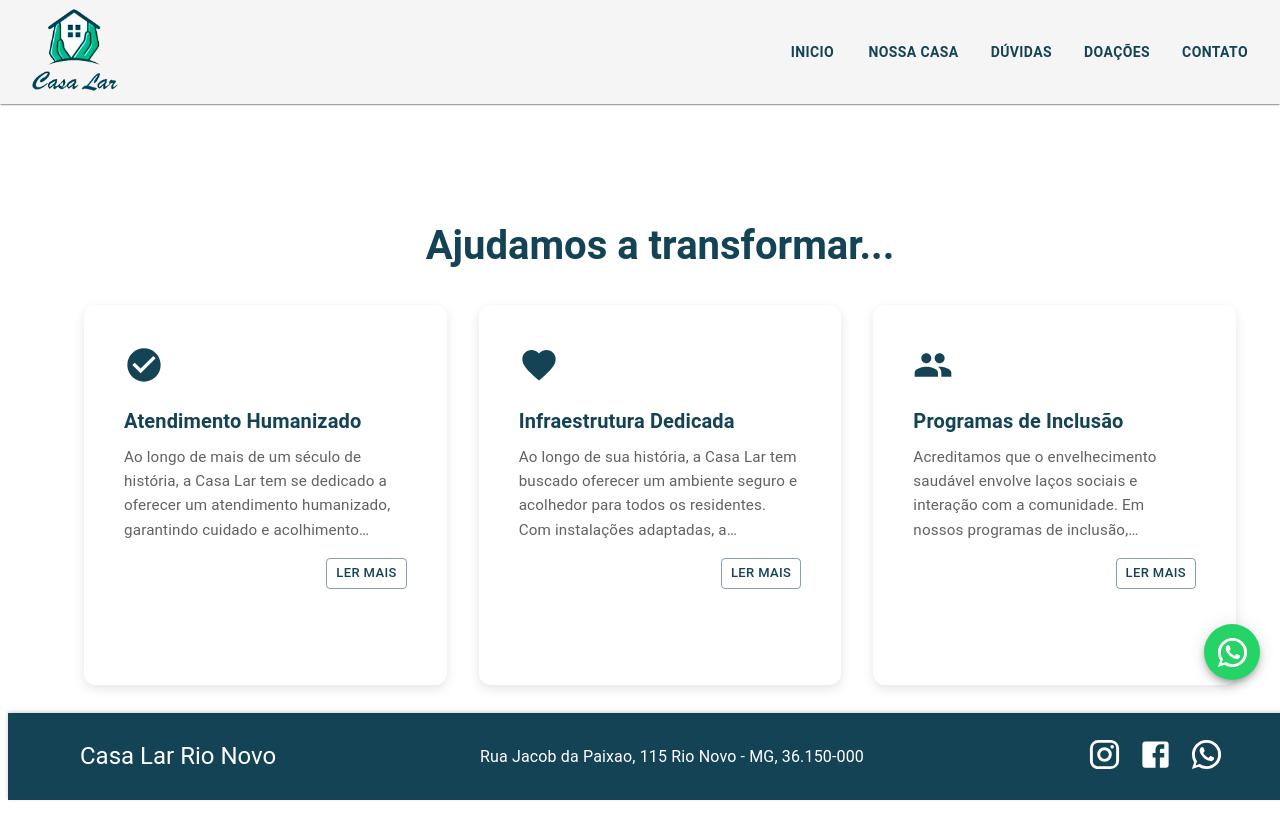
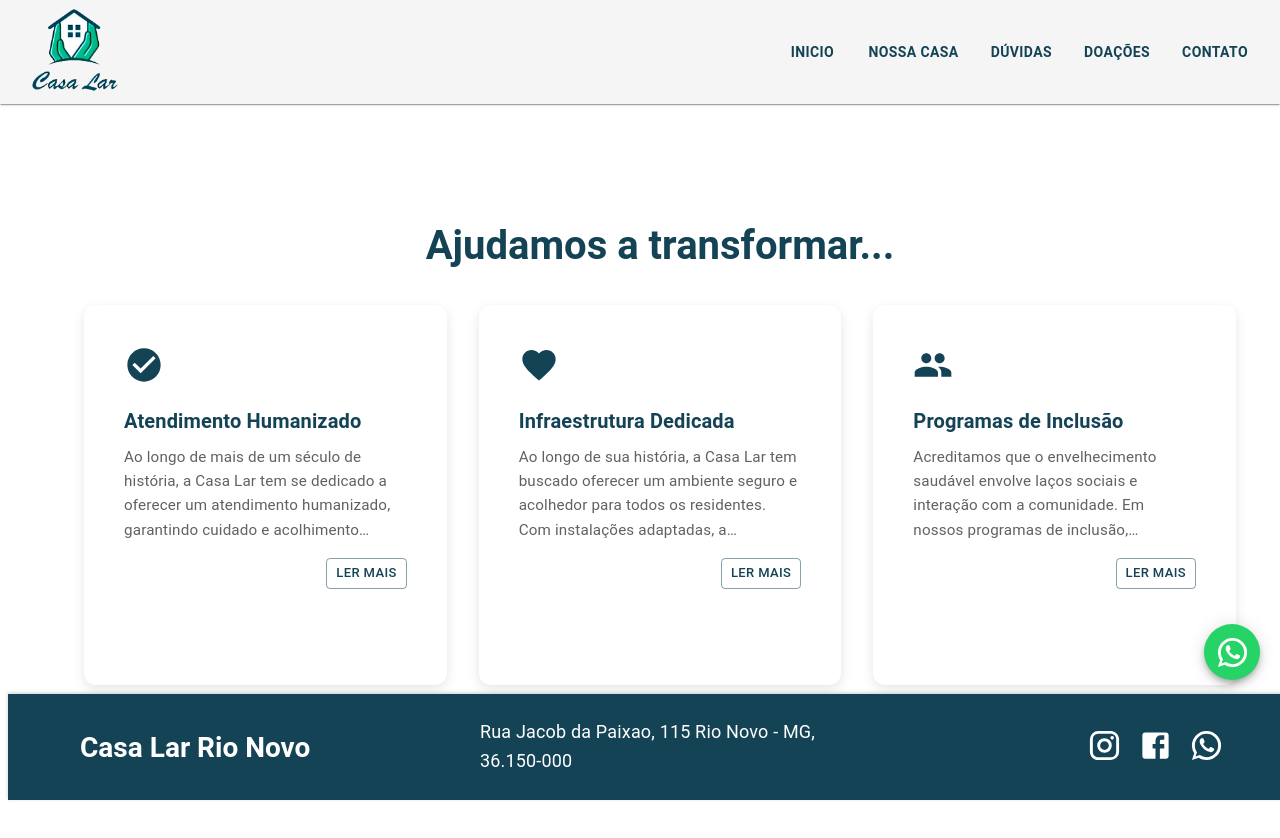
Before and after one commit to Acauhi99/front--casa-lar-rio-novo, a React (Vite) app: page / in a window 1280 px wide. Shown: the top 838 px of the page. Built offline with nearby package versions, Linux system fonts and the light colour scheme.

Commit message:
add: padronizado tamanho das fontes

```diff
--- a/src/theme.js
+++ b/src/theme.js
@@ -13,7 +13,39 @@ const theme = createTheme({
     },
   },
   typography: {
-    fontFamily: '"Roboto", "Helvetica", "Arial", sans-serif', // Defina a fonte padrão
+    fontFamily: '"Roboto", "Helvetica", "Arial", sans-serif',
+    h1: {
+      fontSize: "3.5rem",
+      fontWeight: 700,
+    },
+    h2: {
+      fontSize: "3rem",
+      fontWeight: 700,
+    },
+    h3: {
+      fontSize: "2.5rem",
+      fontWeight: 700,
+    },
+    h4: {
+      fontSize: "2rem",
+      fontWeight: 700,
+    },
+    h5: {
+      fontSize: "1.75rem",
+      fontWeight: 700,
+    },
+    h6: {
+      fontSize: "1.5rem",
+      fontWeight: 700,
+    },
+    body1: {
+      fontSize: "1.125rem",
+      lineHeight: 1.6,
+    },
+    body2: {
+      fontSize: "1rem",
+      lineHeight: 1.5,
+    },
   },
 });
 
```
